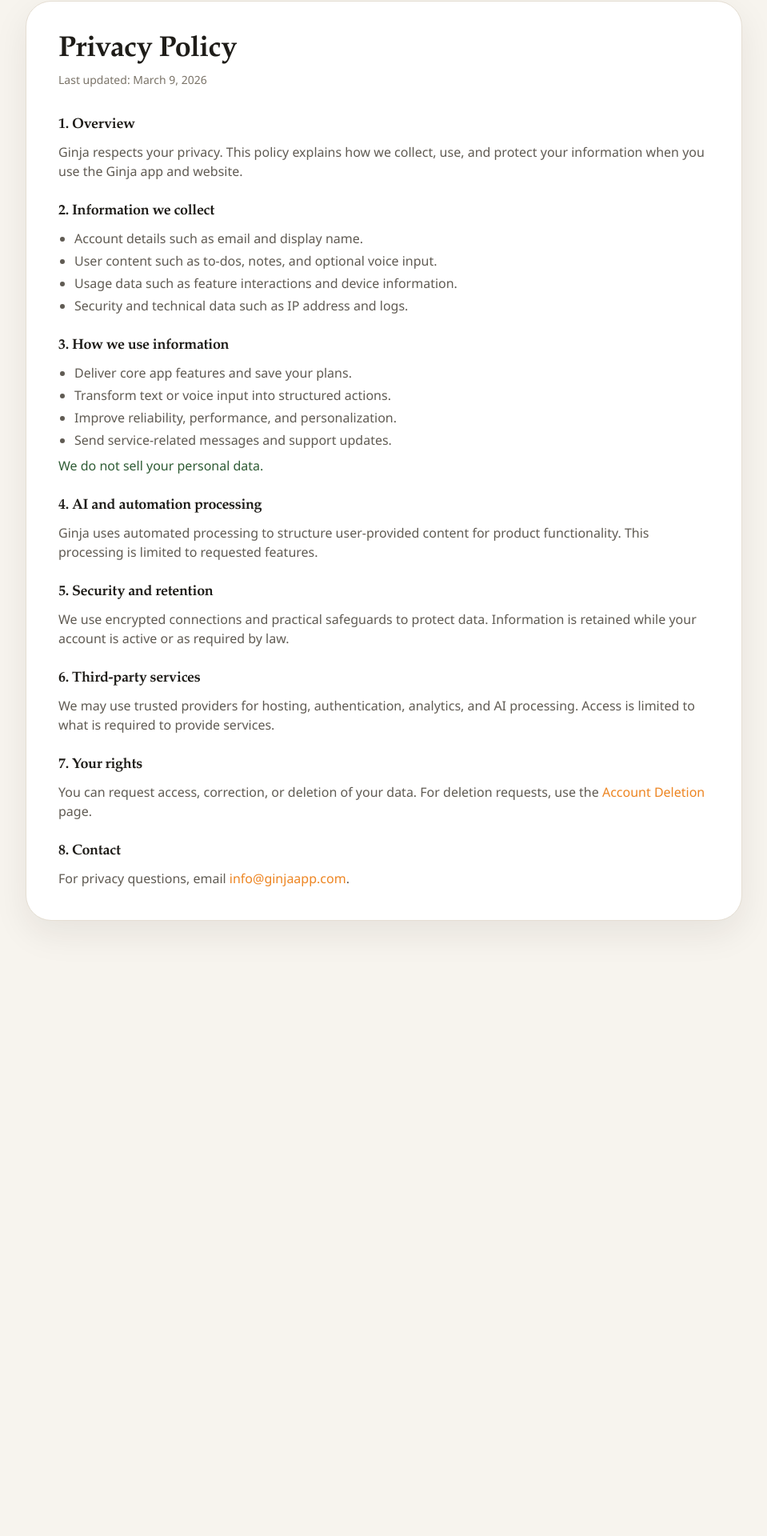
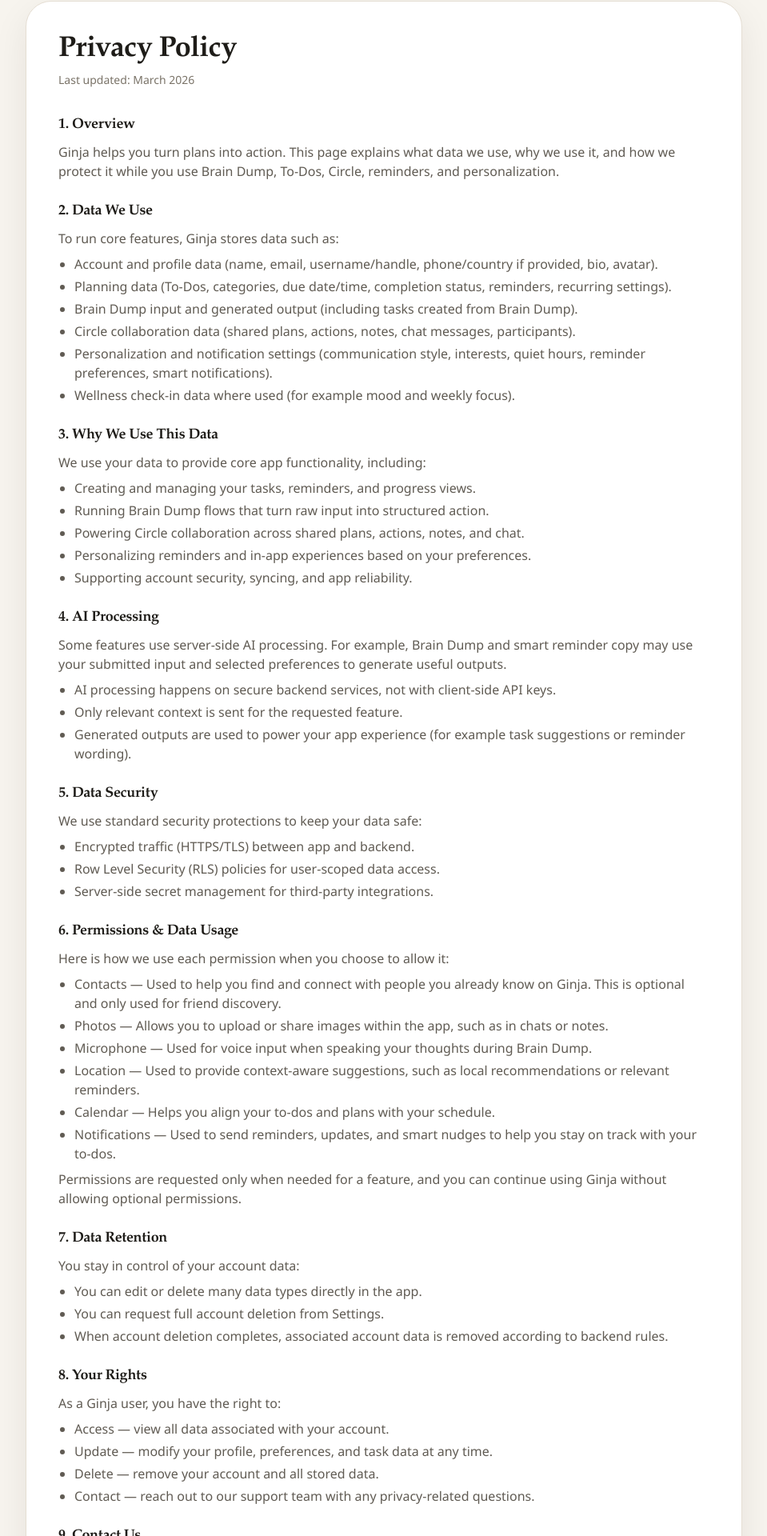
Before and after one commit to emyrael/Ginja_App, a Next.js app in the folder frontend/: page /privacy-policy in a window 1280 px wide. Shown: the part 120-2040 px from the top of the page at 80% size, without its empty margins (160-1119 px from the left). Before the commit the page ends 1335 px from the top, so only its background shows below. Built offline with nearby package versions, Linux system fonts and the light colour scheme.

Commit message:
final app changes

```diff
--- a/frontend/pages/privacy-policy.js
+++ b/frontend/pages/privacy-policy.js
@@ -27,58 +27,109 @@
         <section className="px-4 pb-16 pt-10 sm:px-6 sm:pt-14">
           <div className="mx-auto max-w-4xl rounded-[2rem] border border-[var(--border-color)] bg-[var(--surface-primary)] px-6 py-10 shadow-[0_16px_44px_rgba(34,30,24,0.08)] sm:px-10">
             <h1 className="text-3xl font-semibold sm:text-4xl">Privacy Policy</h1>
-            <p className="mt-2 text-sm text-[var(--text-muted)]">Last updated: March 9, 2026</p>
+            <p className="mt-2 text-sm text-[var(--text-muted)]">Last updated: March 2026</p>
 
             <div className="mt-8 space-y-6 text-sm leading-relaxed text-[var(--text-secondary)] sm:text-base">
               <section>
                 <h2 className="text-lg font-semibold text-[var(--text-primary)]">1. Overview</h2>
-                <p className="mt-2">Ginja respects your privacy. This policy explains how we collect, use, and protect your information when you use the Ginja app and website.</p>
+                <p className="mt-2">
+                  Ginja helps you turn plans into action. This page explains what data we use, why we use it, and
+                  how we protect it while you use Brain Dump, To-Dos, Circle, reminders, and personalization.
+                </p>
               </section>
 
               <section>
-                <h2 className="text-lg font-semibold text-[var(--text-primary)]">2. Information we collect</h2>
+                <h2 className="text-lg font-semibold text-[var(--text-primary)]">2. Data We Use</h2>
+                <p className="mt-2">To run core features, Ginja stores data such as:</p>
                 <ul className="mt-2 list-disc space-y-1 pl-5">
-                  <li>Account details such as email and display name.</li>
-                  <li>User content such as to-dos, notes, and optional voice input.</li>
-                  <li>Usage data such as feature interactions and device information.</li>
-                  <li>Security and technical data such as IP address and logs.</li>
+                  <li>Account and profile data (name, email, username/handle, phone/country if provided, bio, avatar).</li>
+                  <li>Planning data (To-Dos, categories, due date/time, completion status, reminders, recurring settings).</li>
+                  <li>Brain Dump input and generated output (including tasks created from Brain Dump).</li>
+                  <li>Circle collaboration data (shared plans, actions, notes, chat messages, participants).</li>
+                  <li>Personalization and notification settings (communication style, interests, quiet hours, reminder preferences, smart notifications).</li>
+                  <li>Wellness check-in data where used (for example mood and weekly focus).</li>
                 </ul>
               </section>
 
               <section>
-                <h2 className="text-lg font-semibold text-[var(--text-primary)]">3. How we use information</h2>
+                <h2 className="text-lg font-semibold text-[var(--text-primary)]">3. Why We Use This Data</h2>
+                <p className="mt-2">We use your data to provide core app functionality, including:</p>
                 <ul className="mt-2 list-disc space-y-1 pl-5">
-                  <li>Deliver core app features and save your plans.</li>
-                  <li>Transform text or voice input into structured actions.</li>
-                  <li>Improve reliability, performance, and personalization.</li>
-                  <li>Send service-related messages and support updates.</li>
+                  <li>Creating and managing your tasks, reminders, and progress views.</li>
+                  <li>Running Brain Dump flows that turn raw input into structured action.</li>
+                  <li>Powering Circle collaboration across shared plans, actions, notes, and chat.</li>
+                  <li>Personalizing reminders and in-app experiences based on your preferences.</li>
+                  <li>Supporting account security, syncing, and app reliability.</li>
                 </ul>
-                <p className="mt-2 font-medium text-[#2F5C35]">We do not sell your personal data.</p>
               </section>
 
               <section>
-                <h2 className="text-lg font-semibold text-[var(--text-primary)]">4. AI and automation processing</h2>
-                <p className="mt-2">Ginja uses automated processing to structure user-provided content for product functionality. This processing is limited to requested features.</p>
+                <h2 className="text-lg font-semibold text-[var(--text-primary)]">4. AI Processing</h2>
+                <p className="mt-2">
+                  Some features use server-side AI processing. For example, Brain Dump and smart reminder copy may use
+                  your submitted input and selected preferences to generate useful outputs.
+                </p>
+                <ul className="mt-2 list-disc space-y-1 pl-5">
+                  <li>AI processing happens on secure backend services, not with client-side API keys.</li>
+                  <li>Only relevant context is sent for the requested feature.</li>
+                  <li>Generated outputs are used to power your app experience (for example task suggestions or reminder wording).</li>
+                </ul>
               </section>
 
               <section>
-                <h2 className="text-lg font-semibold text-[var(--text-primary)]">5. Security and retention</h2>
-                <p className="mt-2">We use encrypted connections and practical safeguards to protect data. Information is retained while your account is active or as required by law.</p>
+                <h2 className="text-lg font-semibold text-[var(--text-primary)]">5. Data Security</h2>
+                <p className="mt-2">We use standard security protections to keep your data safe:</p>
+                <ul className="mt-2 list-disc space-y-1 pl-5">
+                  <li>Encrypted traffic (HTTPS/TLS) between app and backend.</li>
+                  <li>Row Level Security (RLS) policies for user-scoped data access.</li>
+                  <li>Server-side secret management for third-party integrations.</li>
+                </ul>
               </section>
 
               <section>
-                <h2 className="text-lg font-semibold text-[var(--text-primary)]">6. Third-party services</h2>
-                <p className="mt-2">We may use trusted providers for hosting, authentication, analytics, and AI processing. Access is limited to what is required to provide services.</p>
+                <h2 className="text-lg font-semibold text-[var(--text-primary)]">6. Permissions &amp; Data Usage</h2>
+                <p className="mt-2">Here is how we use each permission when you choose to allow it:</p>
+                <ul className="mt-2 list-disc space-y-1 pl-5">
+                  <li>Contacts — Used to help you find and connect with people you already know on Ginja. This is optional and only used for friend discovery.</li>
+                  <li>Photos — Allows you to upload or share images within the app, such as in chats or notes.</li>
+                  <li>Microphone — Used for voice input when speaking your thoughts during Brain Dump.</li>
+                  <li>Location — Used to provide context-aware suggestions, such as local recommendations or relevant reminders.</li>
+                  <li>Calendar — Helps you align your to-dos and plans with your schedule.</li>
+                  <li>Notifications — Used to send reminders, updates, and smart nudges to help you stay on track with your to-dos.</li>
+                </ul>
+                <p className="mt-2">
+                  Permissions are requested only when needed for a feature, and you can continue using Ginja without
+                  allowing optional permissions.
+                </p>
               </section>
 
               <section>
-                <h2 className="text-lg font-semibold text-[var(--text-primary)]">7. Your rights</h2>
-                <p className="mt-2">You can request access, correction, or deletion of your data. For deletion requests, use the <Link href="/account-deletion" className="text-[#ED8522] hover:underline">Account Deletion</Link> page.</p>
+                <h2 className="text-lg font-semibold text-[var(--text-primary)]">7. Data Retention</h2>
+                <p className="mt-2">You stay in control of your account data:</p>
+                <ul className="mt-2 list-disc space-y-1 pl-5">
+                  <li>You can edit or delete many data types directly in the app.</li>
+                  <li>You can request full account deletion from Settings.</li>
+                  <li>When account deletion completes, associated account data is removed according to backend rules.</li>
+                </ul>
               </section>
 
               <section>
-                <h2 className="text-lg font-semibold text-[var(--text-primary)]">8. Contact</h2>
-                <p className="mt-2">For privacy questions, email <a href="mailto:info@ginjaapp.com" className="text-[#ED8522] hover:underline">info@ginjaapp.com</a>.</p>
+                <h2 className="text-lg font-semibold text-[var(--text-primary)]">8. Your Rights</h2>
+                <p className="mt-2">As a Ginja user, you have the right to:</p>
+                <ul className="mt-2 list-disc space-y-1 pl-5">
+                  <li>Access — view all data associated with your account.</li>
+                  <li>Update — modify your profile, preferences, and task data at any time.</li>
+                  <li>Delete — remove your account and all stored data.</li>
+                  <li>Contact — reach out to our support team with any privacy-related questions.</li>
+                </ul>
+              </section>
+
+              <section>
+                <h2 className="text-lg font-semibold text-[var(--text-primary)]">9. Contact Us</h2>
+                <p className="mt-2">
+                  If you have questions about this Privacy Policy or your data, please contact us at{' '}
+                  <a href="mailto:info@ginjaapp.com" className="text-[#ED8522] hover:underline">info@ginjaapp.com</a>
+                </p>
               </section>
             </div>
           </div>
```
